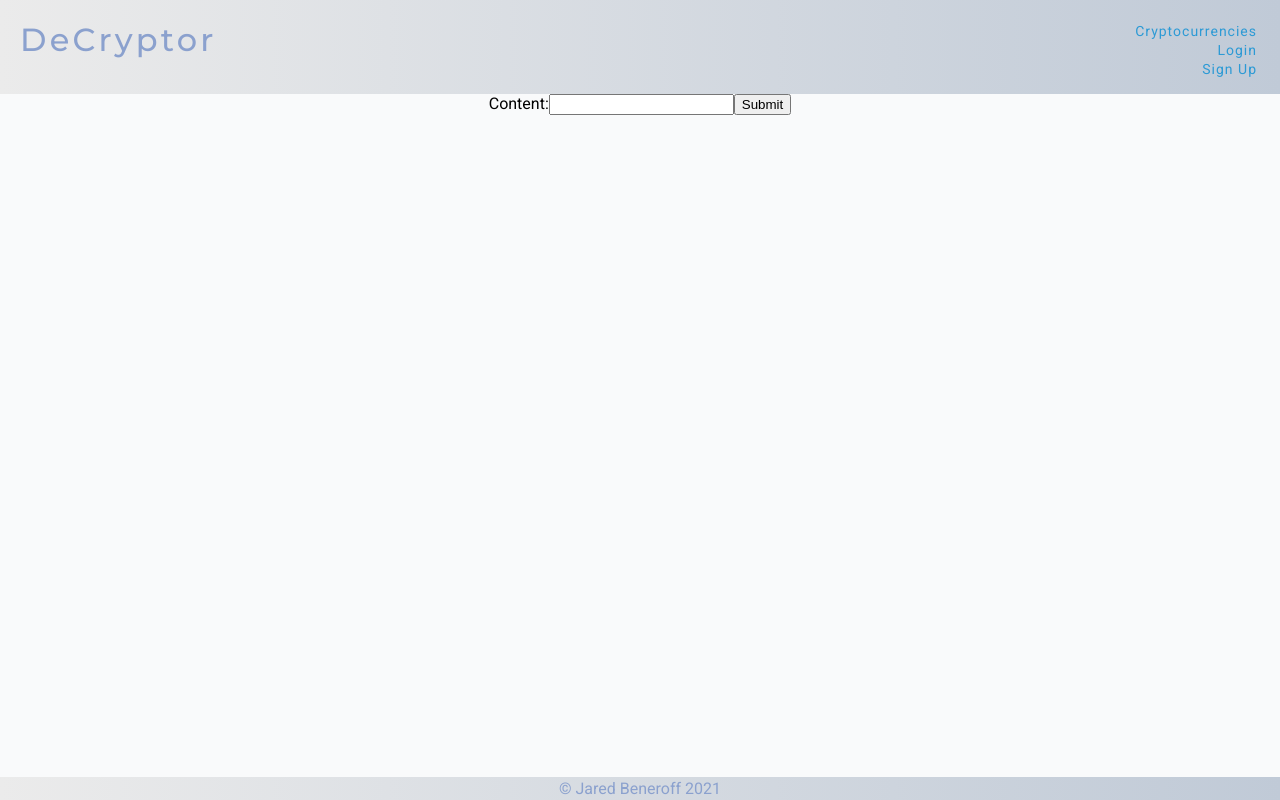
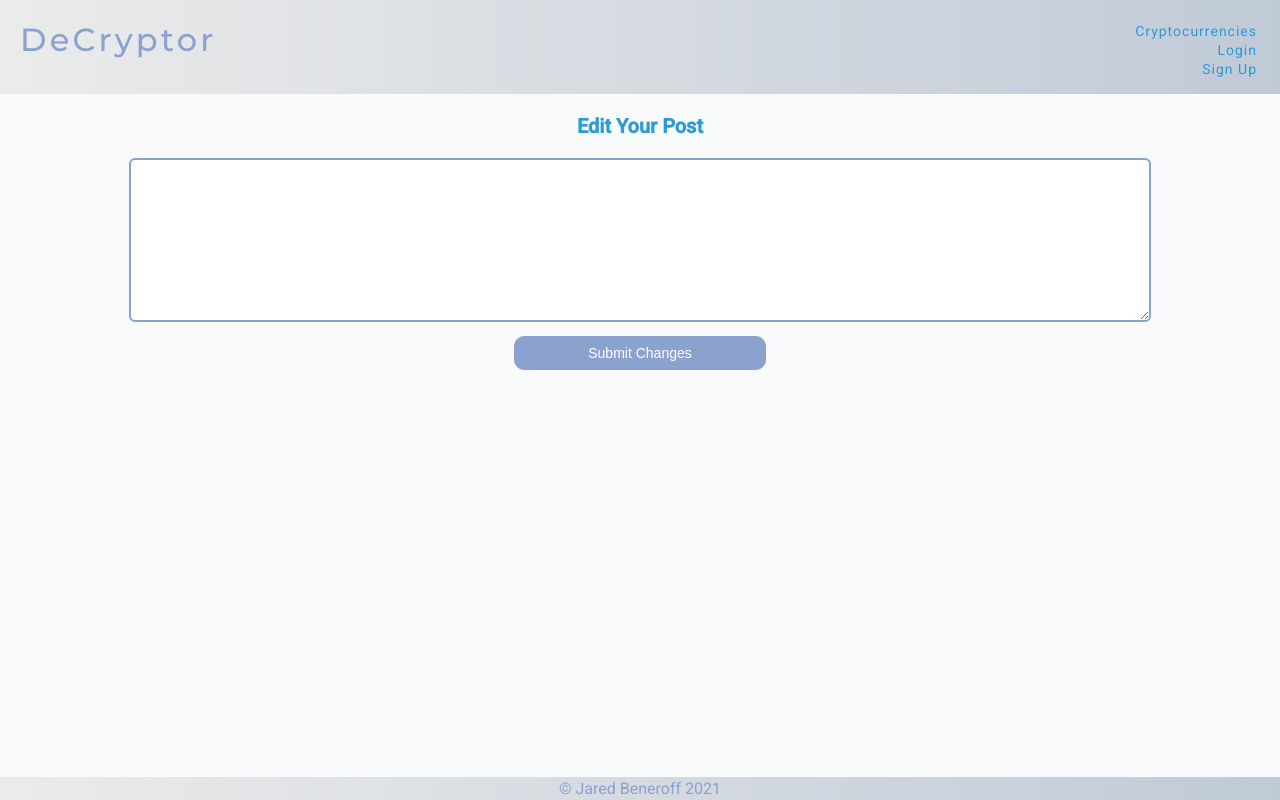
Before and after one commit to jbeneroff/decryptor, a React (Create React App) app in the folder client/: page /posts/1/edit in a window 1280 px wide. Built offline with nearby package versions, Linux system fonts and the light colour scheme; no server answers.

Commit message:
update form

```diff
--- a/client/src/screens/CryptocurrencyDetail.css
+++ b/client/src/screens/CryptocurrencyDetail.css
@@ -29,35 +29,37 @@
 
 #create-button {
   margin: 10px 5px 1px 5px;
-  font-size: 12px;
+  font-size: 24px;
   background-color: #8BA1CE;
   border: #8BA1CE 1px solid;
-  padding: 8px 10px;
+  /* padding: 5px 5px; */
   border-radius: 10px;
-  width: 20%;
+  width: 10%;
   color: white;
 }
 
 #edit-button, #delete-button {
   margin: 5px 5px 1px 5px;
-  font-size: 10px;
-  background-color: #8BA1CE;
+  font-size: 8px;
+  background-color: white;
   border: #8BA1CE 1px solid;
-  padding: 5px 10px;
+  padding: 4px 8px;
   border-radius: 10px;
   width: 20%;
-  color: white;
+  color: #8BA1CE;
 }
 
 #post-content {
   color: #2C9AD5;
   margin: 5px;
+  text-align: left;
 }
 
 #post-user {
   color: #8BA1CE;
-  margin: 2px;
-  text-align: right;
+  margin: 2px 2px 2px 5px;
+  /* text-align: right; */
+  text-align: left;
   font-size: 12px;
 }
 
--- a/client/src/screens/CryptocurrencyDetail.jsx
+++ b/client/src/screens/CryptocurrencyDetail.jsx
@@ -22,16 +22,22 @@ export default function CryptocurrencyDetail(props) {
       <h1 id='crypto-detail-name'>{cryptocurrency?.name}</h1>
       <h2 id='crypto-detail-symbol'>{cryptocurrency?.symbol}</h2>
       <h3 id='crypto-detail-description'>{cryptocurrency?.description}</h3>
-      <Link to='/posts/new'>
-        <button id='create-button'>Create Post</button>
-      </Link>
+      {currentUser && (
+        <div>
+          <Link to='/posts/new'>
+            <button id='create-button'>+</button>
+          </Link>
+        </div>
+      )}
       <div>
         {posts.map((post) => {
           if (post?.cryptocurrency_id === cryptocurrency?.id) {
             return (
               <div className='post-div' key={post.id}>
-                <p id='post-content' >{post?.content}</p>
                 <p id='post-user'>{post?.user?.username}</p>
+                {/* <p>{cryptocurrency?.symbol}</p> */}
+                <p id='post-content' >{`#${cryptocurrency?.symbol} ${post?.content}`}</p>
+                {/* <p id='post-user'>{post?.user?.username}</p> */}
                 <p id='post-time'>{`Posted at ${post.created_at.slice(11, 16)} on ${post.created_at.slice(5, 10)}-${post.created_at.slice(0, 4)}`}</p>
                 {currentUser?.id === post.user_id && (
                   <div>
--- a/client/src/screens/PostCreate.jsx
+++ b/client/src/screens/PostCreate.jsx
@@ -28,7 +28,7 @@ export default function PostCreate(props) {
 
   return (
     <div>
-      <h3 id='create-header'>Create Post</h3>
+      <h3 id='create-header'>Create a New Post</h3>
       <form id='select-form'>
         <select id='select-crypto' onChange={chooseCrypto} defaultValue='default'>
           <option disabled value='default'>
--- /dev/null
+++ b/client/src/screens/PostEdit.css
@@ -0,0 +1,30 @@
+.edit-div {
+  margin: 10px;
+}
+
+#edit-header {
+  font-size: 20px;
+  margin-bottom: 20px;
+  color: #2C9AD5;
+}
+
+#edit-input {
+  width: 80%;
+  height: 150px;
+  padding: 5px;
+  border: #8BA1CE 2px solid;
+  border-radius: 6px;
+  font-size: 16px;
+  font-family: 'Roboto', sans-serif;
+}
+
+#submit-edit {
+  margin: 10px 5px 1px 5px;
+  font-size: 14px;
+  background-color: #8BA1CE;
+  border: #8BA1CE 1px solid;
+  padding: 8px 10px;
+  border-radius: 10px;
+  width: 20%;
+  color: white;
+}
--- a/client/src/screens/PostEdit.jsx
+++ b/client/src/screens/PostEdit.jsx
@@ -1,5 +1,6 @@
 import { useState, useEffect } from 'react'
 import { useParams } from 'react-router-dom'
+import './PostEdit.css'
 
 export default function PostEdit(props) {
   const [formData, setFormData] = useState({
@@ -32,16 +33,16 @@ export default function PostEdit(props) {
       e.preventDefault();
       handleUpdate(id, formData);
     }}>
-      <label>
-        Content:
-        <input
+      <h3 id='edit-header'>Edit Your Post</h3>
+      <div className='edit-div'>
+        <textarea id='edit-input'
           type='text'
           name='content'
           value={formData.content}
           onChange={handleChange}
         />
-      </label>
-      <button>Submit</button>
+        <button id='submit-edit'>Submit Changes</button>
+      </div>
     </form>
   )
 }
```
